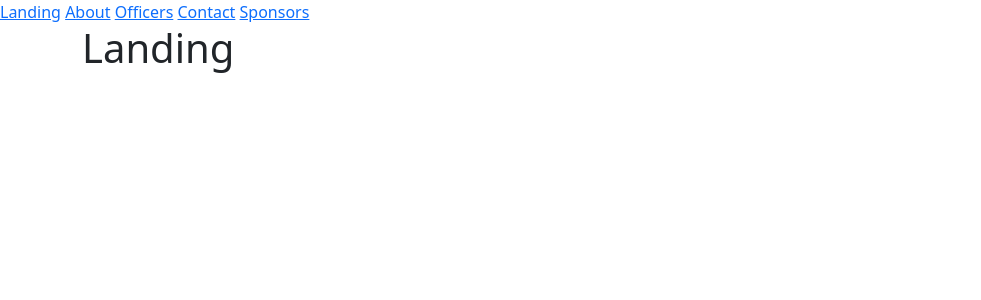
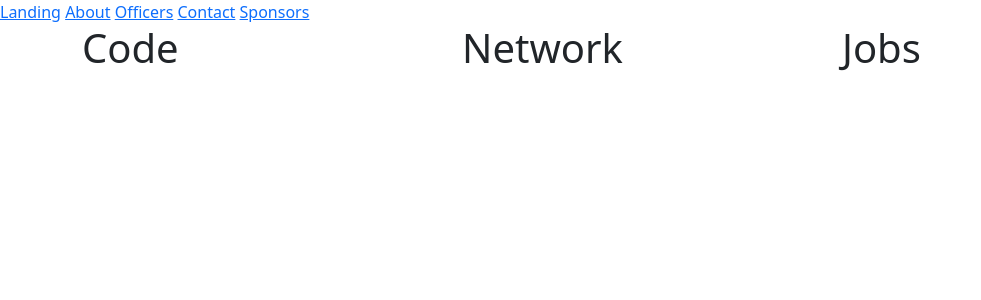
Before and after one commit to CSE-Club-ISU/CSE-Club-Website, a Flask app: template app/templates/index.html in a window 1280 px wide. Shown: the top 300 px of the page, without its empty margins (0-981 px from the left). Run offline with Flask 2, Linux system fonts and the light colour scheme; the template is opened without the code that fills it, so the values that code supplies are empty; some libraries are stand-ins or nearby versions.

Commit message:
fixed landing page directory structure

```diff
--- a/app/app.py
+++ b/app/app.py
@@ -8,7 +8,7 @@ app = Flask(__name__)
 @app.route('/landing')
 @app.route('/home')
 def index():
-    return render_template('landing.html')  # index.html is our landing page
+    return render_template('index.html')  # index.html is our landing page
 
 
 @app.route('/about')
--- a/app/templates/index.html
+++ b/app/templates/index.html
@@ -1,5 +1,6 @@
 {% extends 'layout.html' %}
+{% from 'landing/code_network_jobs.html' import code_network_jobs with context %}
 
 {% block body %}
-    <h1>Landing</h1>
+{{ code_network_jobs() }}
 {% endblock body %}
--- a/app/templates/landing.html
+++ /dev/null
@@ -1,6 +0,0 @@
-{% extends 'layout.html' %}
-{% from 'code_network_jobs.html' import code_network_jobs with context %}
-
-{% block body %}
-{{ code_network_jobs() }}
-{% endblock body %}
```
Also changed, not shown: app/templates/landing/code_network_jobs.html (renamed from app/templates/code_network_jobs.html), meetings/2022-10-16/README.md.
